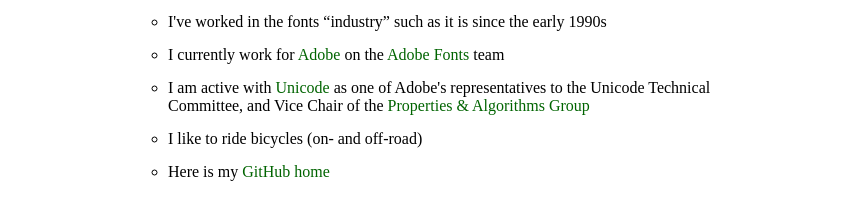
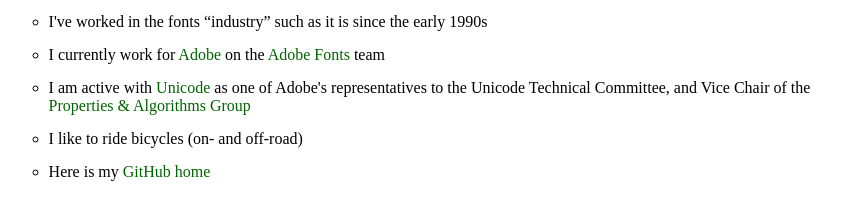
Before and after one commit to josh-hadley/josh-hadley.github.io, a plain HTML site: page about.html in a window 1280 px wide. Shown: the part 76-296 px from the top of the page, without its empty margins (201-1042 px from the left). Drawn offline with Linux system fonts and the light colour scheme; a web font is replaced by a local one.

Commit message:
layout tweaks

```diff
--- a/about.html
+++ b/about.html
@@ -13,7 +13,7 @@
       <div>
         <span class="welcome">About me</span>
       </div>
-      <div style="text-align: left;">
+      <div style="text-align: left; width:70%;margin:auto;">
         <ul style="list-style-type:circle;">
           <li>I've worked in the fonts “industry” such as it is since the early 1990s</li>
           <li>I currently work for <a href="https://adobe.com">Adobe</a> on the <a href="https://fonts.adobe.com">Adobe
--- a/styles.css
+++ b/styles.css
@@ -32,7 +32,7 @@ li {
 .center {
   border: none;
   margin: auto;
-  width: 50%;
+  /* width: 50%; */
   padding: 10px;
   align-items: center;
   text-align: center;
```
